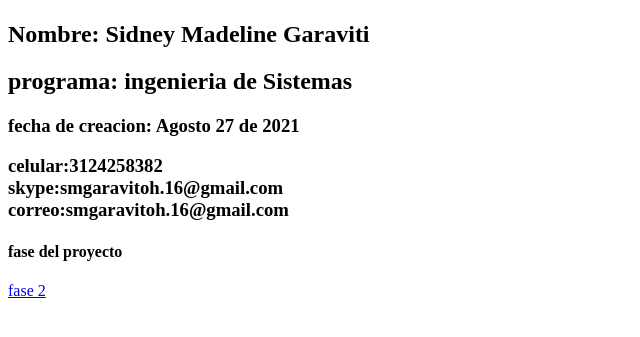
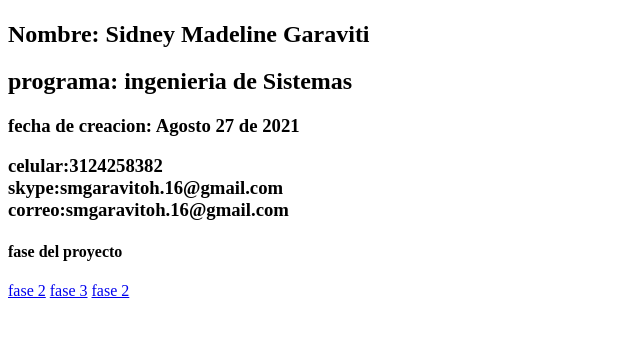
Before and after one commit to madelinegaravito/DSWmadelinegaravito, a plain HTML site: page index.html in a window 1280 px wide. Shown: the part 59-396 px from the top of the page, without its empty margins (0-640 px from the left). Drawn offline with Linux system fonts and the light colour scheme.

Commit message:
index
actualizacion index

```diff
--- a/index.html
+++ b/index.html
@@ -3,11 +3,7 @@
 <head>
     <meta charset="UTF-8">
     <meta http-equiv="X-UA-Compatible" content="IE=edge">
-    <meta name="viewport" content="width=
-
-
-
-    , initial-scale=1.0">
+    <meta name="viewport" content="width=, initial-scale=1.0">
     <title>Document</title>
 </head>
 <body>
@@ -24,5 +20,7 @@
 
    <h4>fase del proyecto </h4>
     <a href="fase2/desing.html">fase 2</a>
+    <a href="fase3/index.html">fase 3</a>
+    <a href="fase4/evalucion1.html">fase 2</a>
 </body>
 </html>
```
